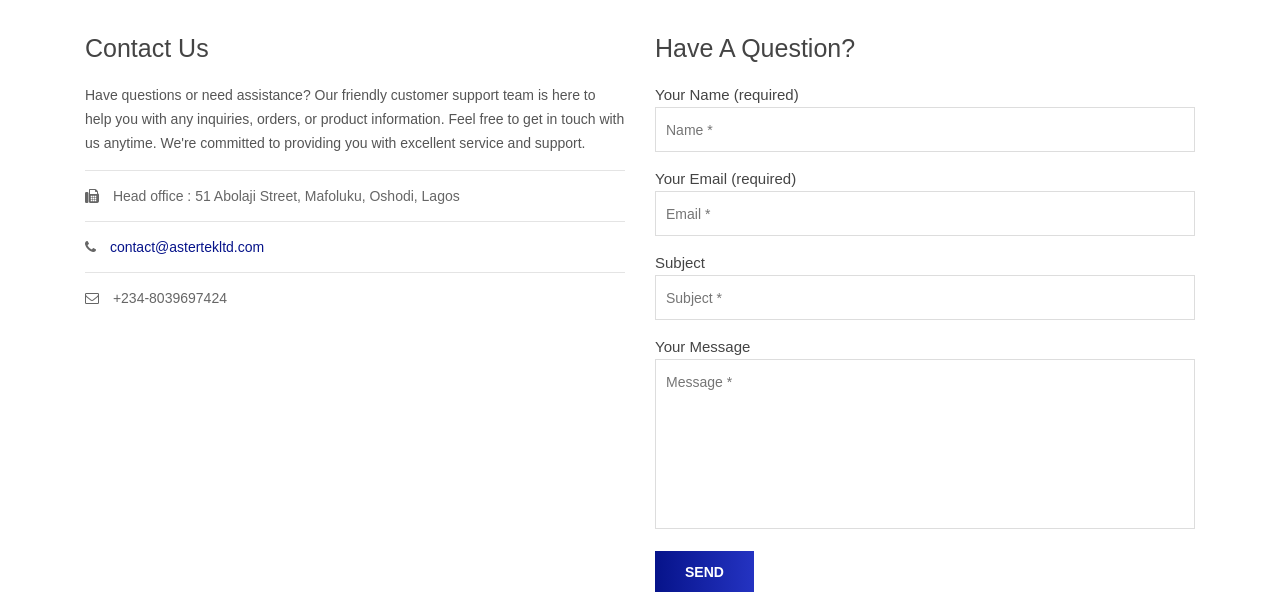
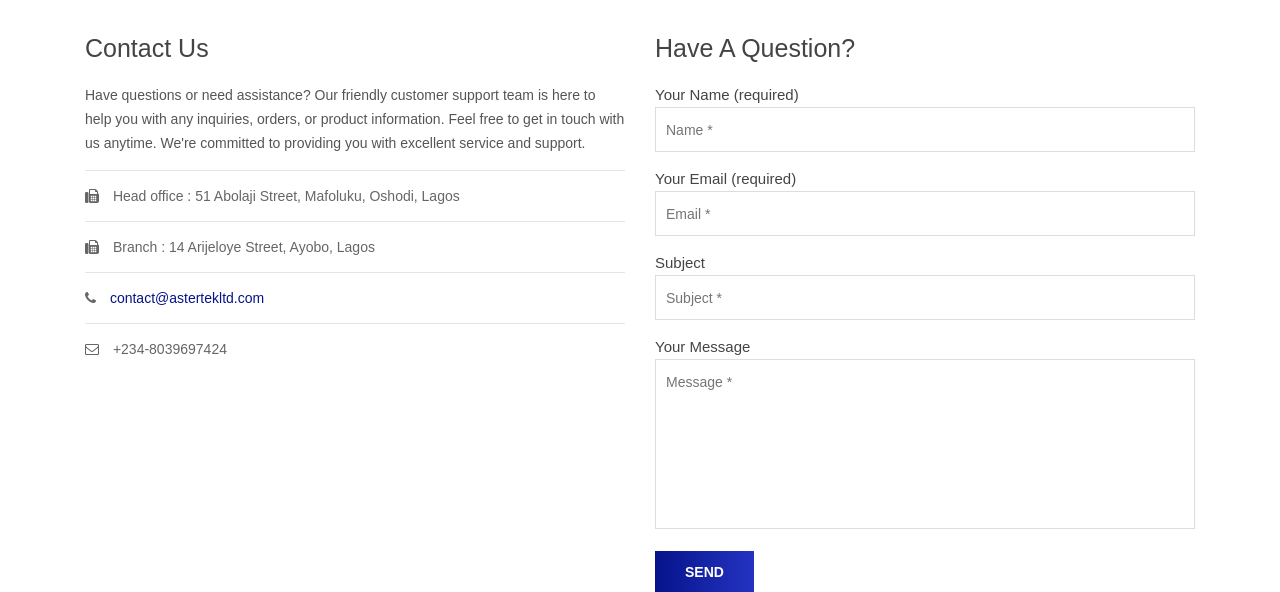
Before and after one commit to Phillipemore278/astertek, a Django app: template templates/frontend/contact.html in a window 1280 px wide. Shown: the part 328-920 px from the top of the page. Run offline with Django 4.2, Linux system fonts and the light colour scheme; the template is opened without the code that fills it, so the values that code supplies are empty; some libraries are stand-ins or nearby versions; some web fonts are replaced.

Commit message:
changed second adress in footer and contact page

```diff
--- a/templates/frontend/contact.html
+++ b/templates/frontend/contact.html
@@ -36,6 +36,7 @@
 
                     <ul>
                         <li><i class="fa fa-fax"></i>  Head office : 51 Abolaji Street, Mafoluku, Oshodi, Lagos</li>
+                        <li><i class="fa fa-fax"></i>  Branch : 14 Arijeloye Street, Ayobo, Lagos</li>
                         <li><i class="fa fa-phone"></i> <a href="#">contact@astertekltd.com</a></li>
                         <li><i class="fa fa-envelope-o"></i> +234-8039697424</li>
                     </ul>
--- a/templates/frontend/include/footer.html
+++ b/templates/frontend/include/footer.html
@@ -16,7 +16,7 @@
                             <ul>
                                 <li><i class="ion-location"></i> Head office : 51 Abolaji Street, Mafoluku, Oshodi, Lagos
                                 </li>
-                                <li><i class="ion-location"></i>Branch: Sunny Plaze, Alaba International Market, Lagos</li>
+                                <li><i class="ion-location"></i>Branch: 14 Arijeloye Street, Ayobo, Lagos</li>
                                 <li><i class="ion-ios-telephone"></i> +234-8039697424</li>
                                 <li><i class="ion-ios-email"></i> <a href="#" style="text-transform: none;">contact@astertekltd.com</a></li>
                             </ul>
```
